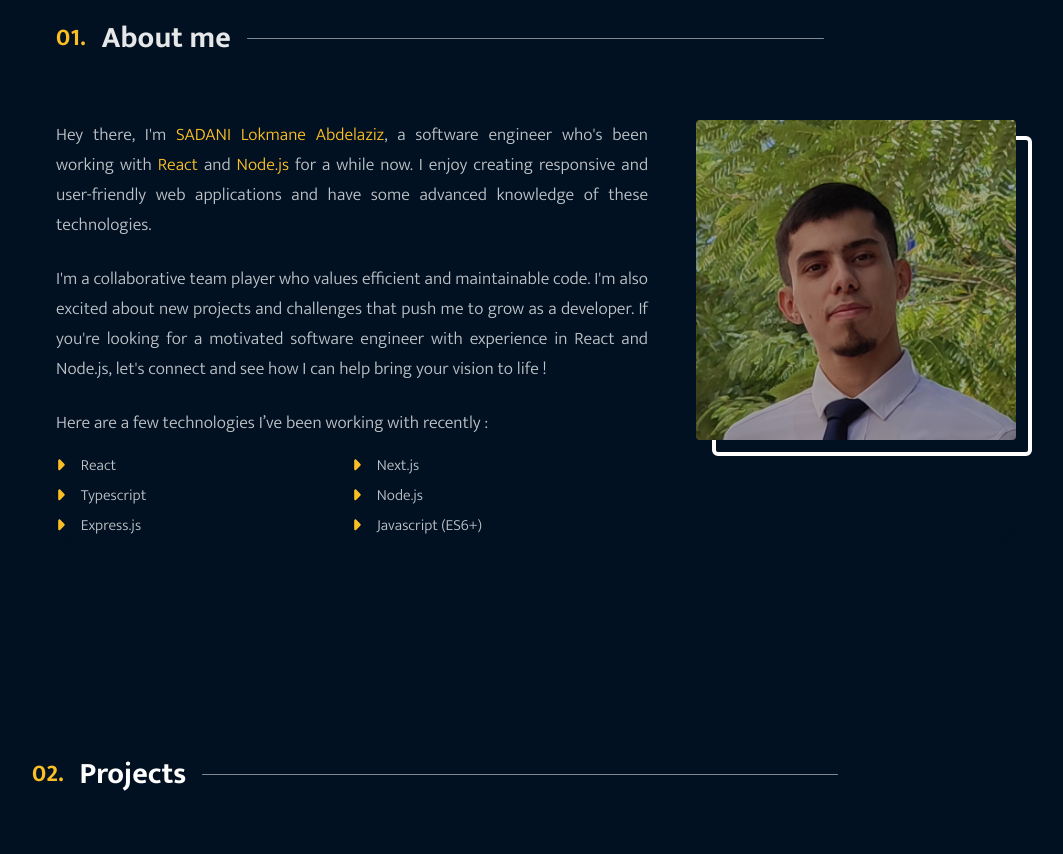
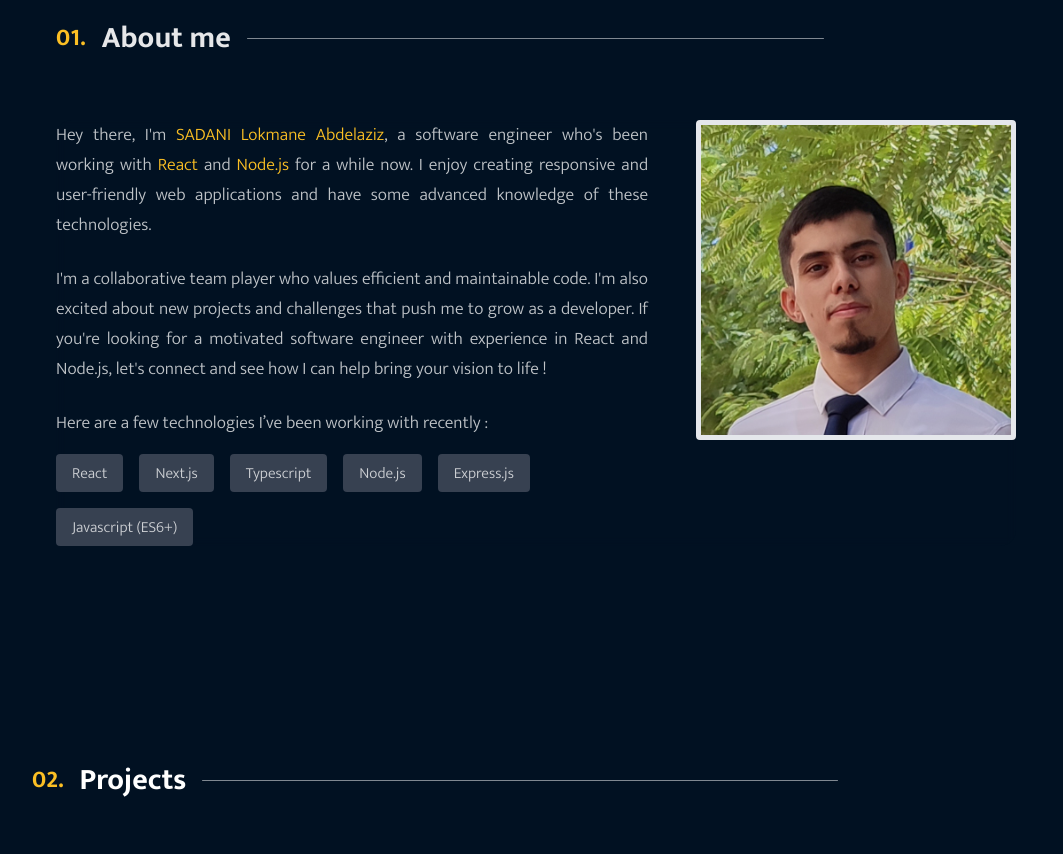
Before and after one commit to lokmanesadani/portfolio-2, a React (Vite) app: page / in a window 1280 px wide. Shown: the part 900-1754 px from the top of the page, without its empty margins (104-1167 px from the left). Built offline with nearby package versions, Linux system fonts and the light colour scheme; a web font is replaced by a local one.

Commit message:
footer update

```diff
--- a/src/pages/About/about.tsx
+++ b/src/pages/About/about.tsx
@@ -34,26 +34,15 @@ const About = ({ index }: { index: number }) => {
       <div className="w-full backdrop-blur-sm rounded-2xl text-[1.1rem] font-light flex flex-col h-full justify-evenly">
         <div className="flex flex-col lg:flex-row-reverse gap-12 max-lg:items-center">
           <div className="wrapper relative ">
-            <div className="image">
             <motion.img
               initial={{ opacity: 0.4, x: -30 }}
               whileInView={{ opacity: 1, x: 0 }}
               transition={{ duration: 0.5 }}
               viewport={{ once: true }}
               src="/Signature.jpg"
-                className="rounded"
+              className="rounded border-4 md:border-[5px]"
               alt=""
             />
-            </div>
-            <div className="border">
-              <motion.div
-                initial={{ opacity: 0, x: 30 }}
-                whileInView={{ opacity: 1, x: 0 }}
-                transition={{ duration: 0.5 }}
-                viewport={{ once: true }}
-                className="border-white border-[4px] rounded-md w-full h-full hover:border-amber-400"
-              />
-            </div>
           </div>
           <div className="w-full   text-justify leading-[30px] text-white text-opacity-75">
             <motion.div
@@ -98,7 +87,7 @@ const About = ({ index }: { index: number }) => {
             >
               Here are a few technologies I’ve been working with recently :
             </motion.div>
-            <div className="grid grid-cols-2 pt-3">
+            <div className="flex flex-wrap gap-4 mt-4">
               {technologies.map((tech, index) => {
                 return (
                   <motion.div
@@ -107,13 +96,13 @@ const About = ({ index }: { index: number }) => {
                     transition={{ duration: 0.5, delay: 0.6 + 0.2 * index }}
                     viewport={{ once: true }}
                     key={index}
-                    className="flex items-center gap-4 text-white text-opacity-75"
+                    className="flex items-center gap-4 text-white px-4 py-1 rounded bg-gray-700 text-opacity-75 text-[15.5px] "
                   >
-                    <FontAwesomeIcon
+                    {/* <FontAwesomeIcon
                       className=" text-amber-400"
                       icon={faCaretRight}
-                    />
-                    <div className="text-[15.5px]">{tech}</div>
+                    /> */}
+                    {tech}
                   </motion.div>
                 );
               })}
```
Lines whose indentation alone changed are shown as unchanged.
